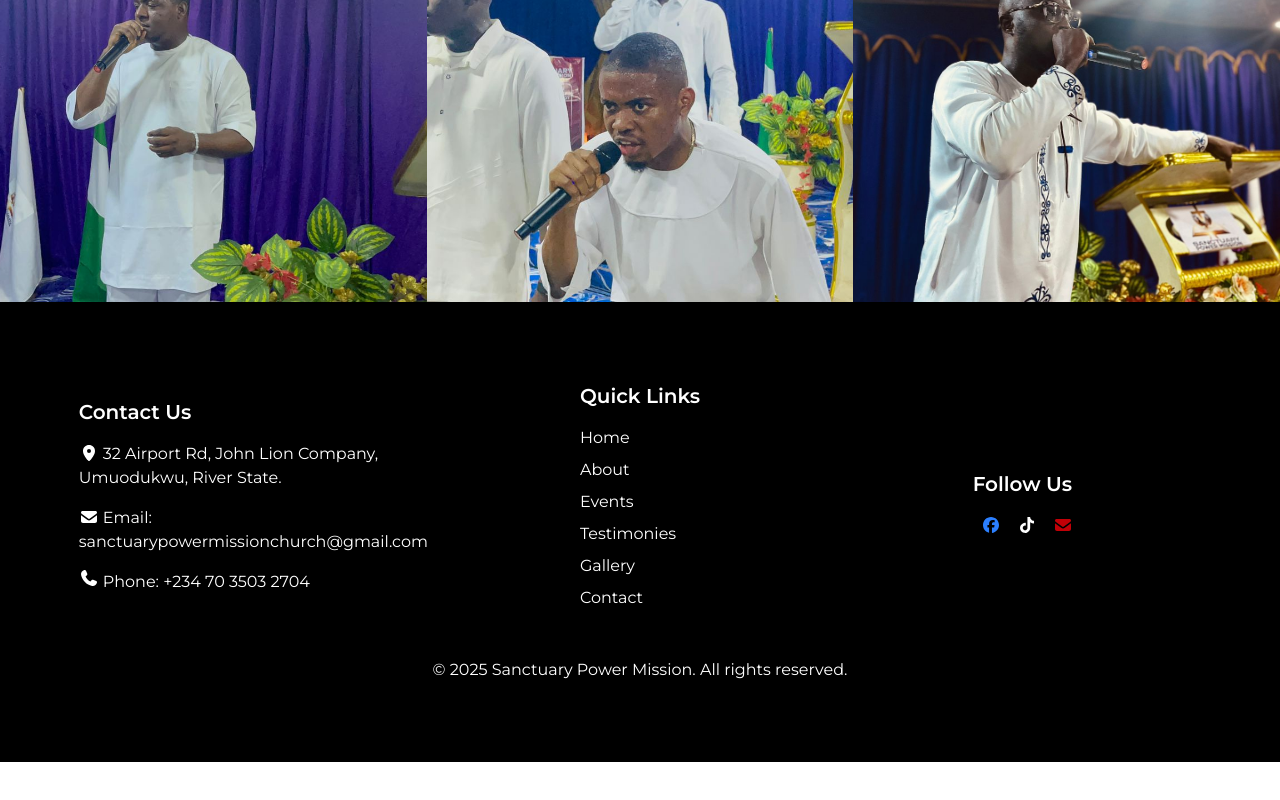
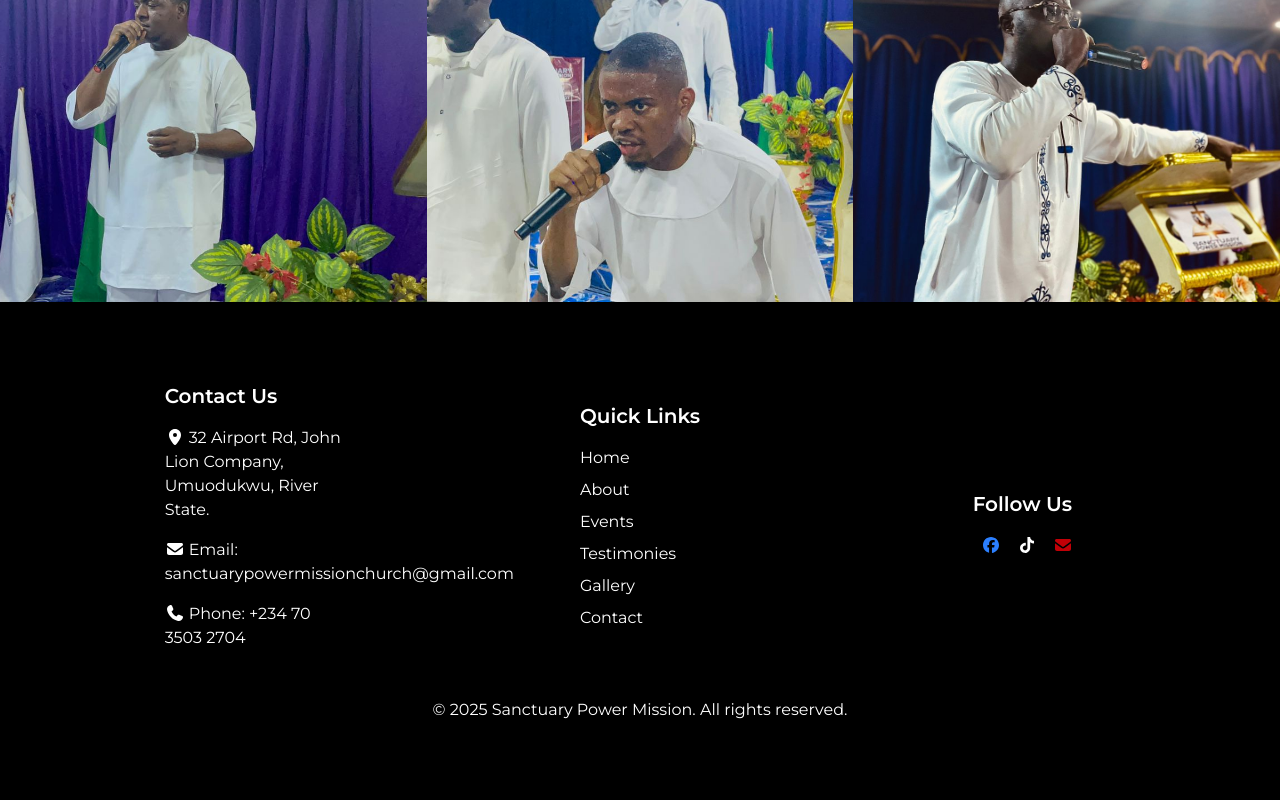
Before and after one commit to princevictorchinecheremuohia-afk/sanctuary-power-mission, a React (Vite) app: page / in a window 1280 px wide. Shown: the part 4875-5675 px from the top of the page. Before the commit the page ends 5637 px from the top, so only its background shows below. Built offline with nearby package versions, Linux system fonts and the light colour scheme.

Commit message:
Updated Section

```diff
--- a/src/components/FooterSection.jsx
+++ b/src/components/FooterSection.jsx
@@ -44,23 +44,17 @@ function FooterSection() {
   return (
     <footer className="FooterSection bg-black text-white py-10 md:px-16 md:py-20">
       <div className="grid grid-cols-1 md:grid-cols-3 md:place-items-center px-3 gap-8 mb-8">
-        <div className="px-3">
+        <div className="w-full md:w-1/2">
           <h3 className="text-lg md:text-xl font-semibold mb-4">Contact Us</h3>
           <p className="mb-4">
-            <FontAwesomeIcon
-              icon={faLocationDot}
-              className="mr-1 flex items-start"
-            />
+            <FontAwesomeIcon icon={faLocationDot} className="mr-1" />
             32 Airport Rd, John Lion Company, Umuodukwu, River State.
           </p>
           <p className="mb-4">
-            <FontAwesomeIcon
-              icon={faEnvelope}
-              className="mr-1 flex items-start break-words"
-            />
+            <FontAwesomeIcon icon={faEnvelope} className="mr-1 break-words" />
             Email: sanctuarypowermissionchurch@gmail.com
           </p>
-          <p className="mb-4 flex items-start">
+          <p className="mb-4">
             <FontAwesomeIcon icon={faPhone} className="mr-1" />
             Phone: +234 70 3503 2704
           </p>
```
